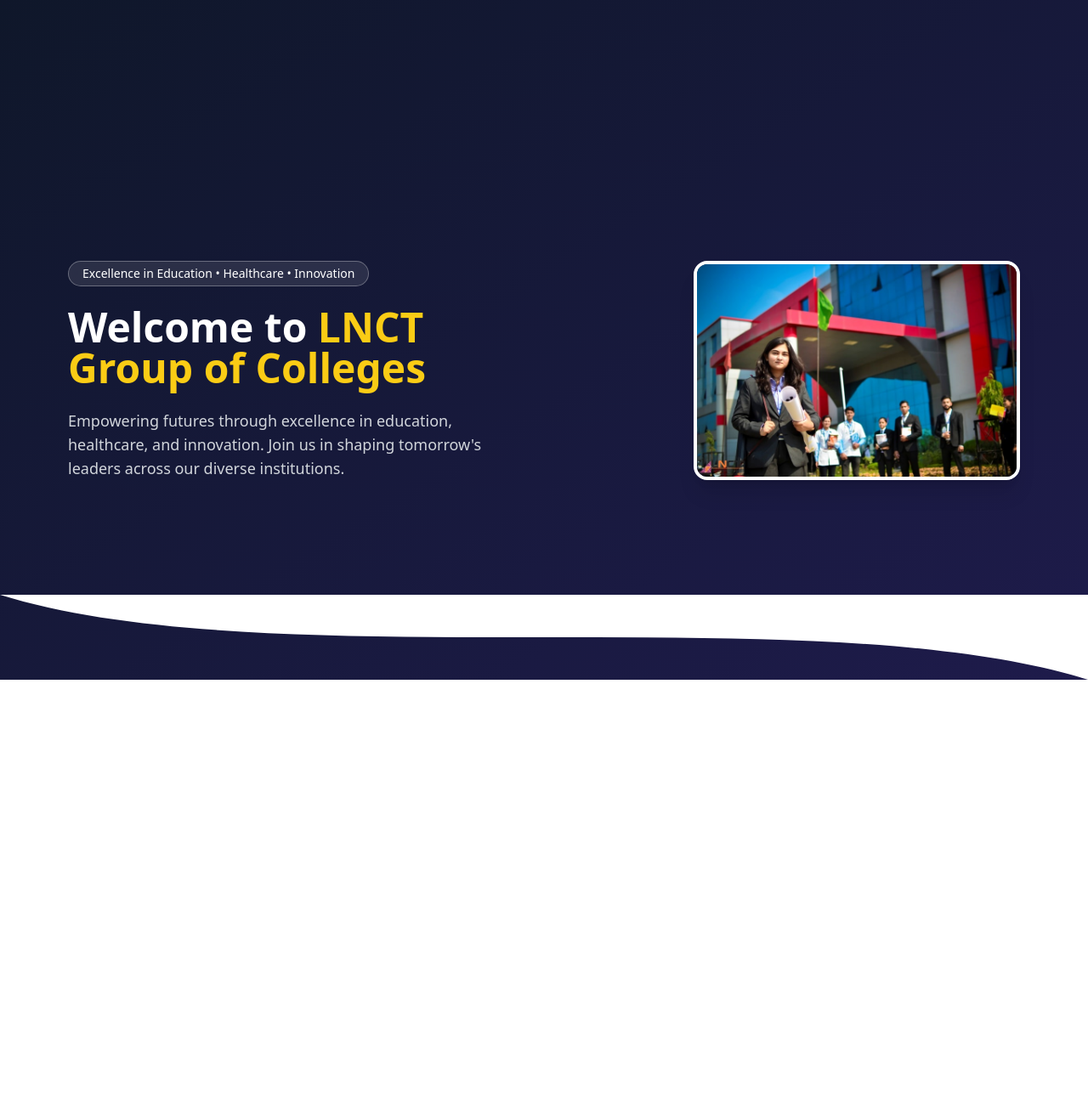
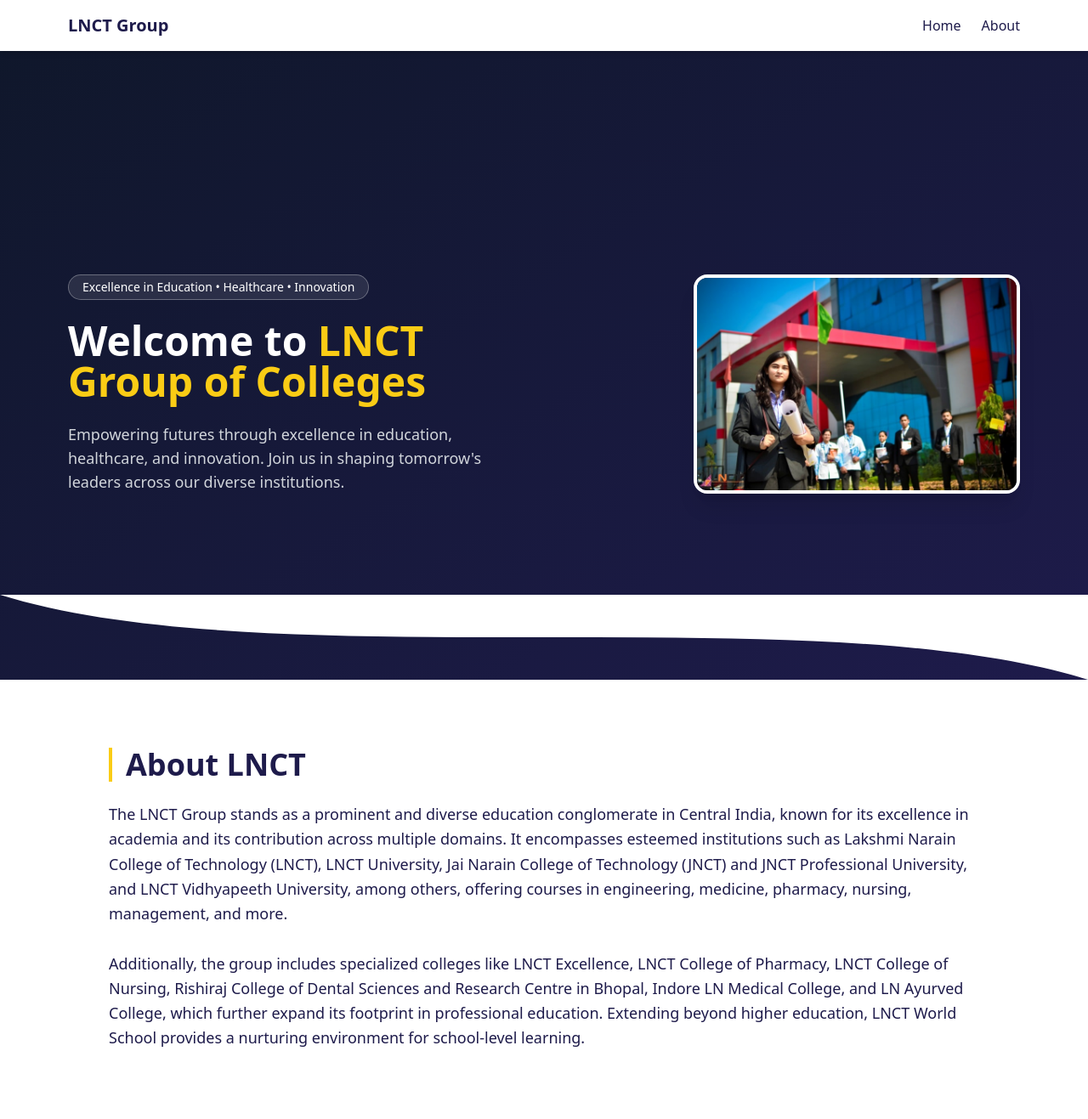
Before and after one commit to vansh2948/lnct-website1, a website: page index.html in a window 1280 px wide. Shown: the whole page at 85% size. Before the commit the page ends 800 px from the top, so only its background shows below. Drawn offline with nearby package versions, Linux system fonts and the light colour scheme.

Commit message:
Update index.html

```diff
--- a/index.html
+++ b/index.html
@@ -6,10 +6,21 @@
   <title>LNCT Group of Colleges</title>
   <script src="https://cdn.tailwindcss.com"></script>
 </head>
-<body class="bg-white">
+<body class="bg-white scroll-smooth">
+
+  <!-- Navbar -->
+  <nav class="fixed top-0 left-0 w-full bg-white shadow-md z-50">
+    <div class="max-w-7xl mx-auto px-6 md:px-20 py-4 flex justify-between items-center">
+      <h1 class="text-xl font-bold text-[#1E1B4B]">LNCT Group</h1>
+      <ul class="flex space-x-6 text-sm md:text-base font-medium text-[#1E1B4B]">
+        <li><a href="#hero" class="hover:text-yellow-500">Home</a></li>
+        <li><a href="#about" class="hover:text-yellow-500">About</a></li>
+      </ul>
+    </div>
+  </nav>
 
   <!-- Hero Section -->
-  <section class="relative w-full min-h-screen flex items-center bg-gradient-to-br from-[#0F172A] to-[#1E1B4B] px-6 md:px-20 pt-28 pb-10">
+  <section id="hero" class="relative w-full min-h-screen flex items-center bg-gradient-to-br from-[#0F172A] to-[#1E1B4B] px-6 md:px-20 pt-36 pb-10">
     <div class="grid grid-cols-1 md:grid-cols-2 items-center gap-10 w-full max-w-7xl mx-auto">
 
       <!-- Left Content -->
@@ -47,5 +58,17 @@
     </div>
   </section>
 
+  <!-- About Section -->
+  <section id="about" class="bg-white text-[#1E1B4B] px-6 md:px-20 py-20">
+    <div class="max-w-5xl mx-auto">
+      <h2 class="text-3xl md:text-4xl font-bold mb-6 border-l-4 border-yellow-400 pl-4">About LNCT</h2>
+      <p class="text-lg leading-relaxed">
+        The LNCT Group stands as a prominent and diverse education conglomerate in Central India, known for its excellence in academia and its contribution across multiple domains. It encompasses esteemed institutions such as Lakshmi Narain College of Technology (LNCT), LNCT University, Jai Narain College of Technology (JNCT) and JNCT Professional University, and LNCT Vidhyapeeth University, among others, offering courses in engineering, medicine, pharmacy, nursing, management, and more.
+        <br><br>
+        Additionally, the group includes specialized colleges like LNCT Excellence, LNCT College of Pharmacy, LNCT College of Nursing, Rishiraj College of Dental Sciences and Research Centre in Bhopal, Indore LN Medical College, and LN Ayurved College, which further expand its footprint in professional education. Extending beyond higher education, LNCT World School provides a nurturing environment for school-level learning.
+      </p>
+    </div>
+  </section>
+
 </body>
 </html>
```
